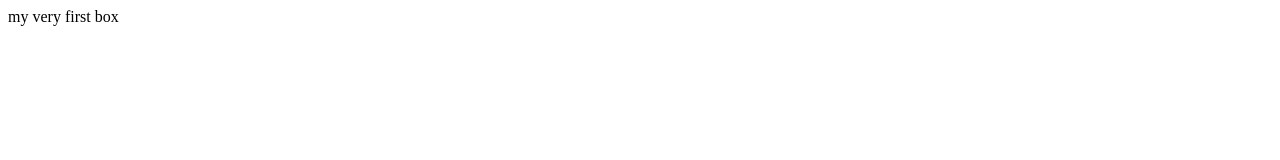
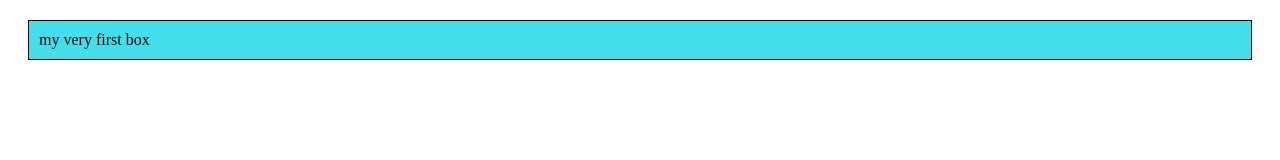
Before and after one commit to yayradesouza/fe04-assignment-2, a plain HTML site: page index.html in a window 1280 px wide. Drawn offline with Linux system fonts and the light colour scheme.

Commit message:
modified:   index.html

```diff
--- a/index.html
+++ b/index.html
@@ -5,6 +5,23 @@
     <title>Box Model Assignment</title>
     <style>
         /* Your CSS code goes here */
+        .box {
+            width: 300;
+            height: 200;
+            /*border: black;*/
+            border: 1px black solid;
+            background-color: rgb(66, 223, 235);
+            padding: 10px;
+            margin: 20px;
+
+        }
+
+        .intro {
+            background-color: yellow;
+        }
+
+
+
     </style>
 </head>
 
```
